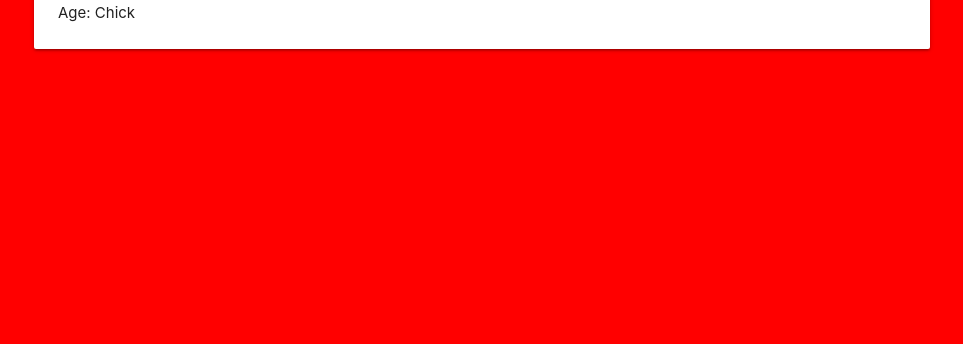
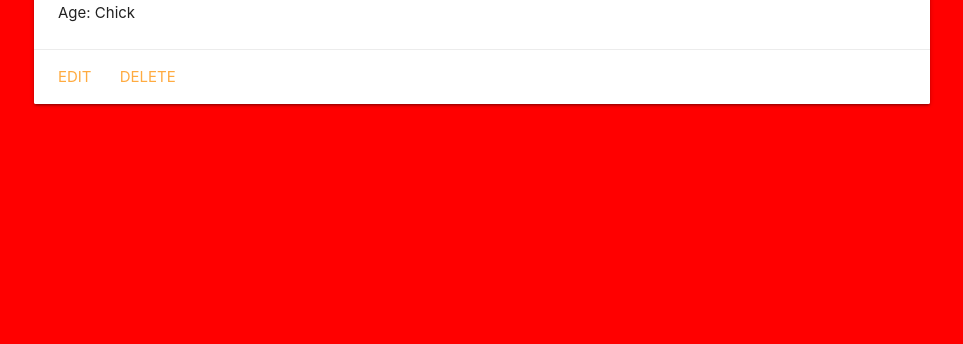
Before and after one commit to russellasagna/finchcollector, a Django app: template main_app/templates/finches/detail.html in a window 1280 px wide. Shown: the part 275-619 px from the top of the page, without its empty margins (158-1121 px from the left). Run offline with Django 4.2, Linux system fonts and the light colour scheme; the template is opened without the code that fills it, so the values that code supplies are empty.

Commit message:
Add part 3

```diff
--- a/main_app/templates/finches/detail.html
+++ b/main_app/templates/finches/detail.html
@@ -14,6 +14,10 @@
       <p>Age: Chick</p>
     {% endif %}
   </div>
+  <div class="card-action">
+    <a href="{% url 'finches_update' finch.id %}">Edit</a>
+    <a href="{% url 'finches_delete' finch.id %}">Delete</a>
+  </div>
 </div>
 
 {% endblock %}
--- a/main_app/templates/main_app/finch_confirm_delete.html
+++ b/main_app/templates/main_app/finch_confirm_delete.html
@@ -8,6 +8,6 @@
   <form action="" method="POST">
     {% csrf_token %}
     <input type="submit" value="Yes - Delete!" class="btn">
-    <a href="{% url 'detail' cat.id %}">Cancel</a>
+    <a href="{% url 'detail' finch.id %}">Cancel</a>
   </form>
 {% endblock %}
--- a/main_app/urls.py
+++ b/main_app/urls.py
@@ -7,4 +7,7 @@ urlpatterns = [
   path('finches/', views.finches_index, name='index'),
   path('finches/<int:finch_id>/', views.finches_detail, name='detail'),
   path('finches/create/', views.FinchCreate.as_view(), name='finches_create'),
+  path('finches/<int:pk>/update/', views.FinchUpdate.as_view(), name='finches_update'),
+  path('finches/<int:pk>/delete/', views.FinchDelete.as_view(), name='finches_delete'),
+
 ]
```
Also changed, not shown: main_app/views.py (+7 -3 lines).
